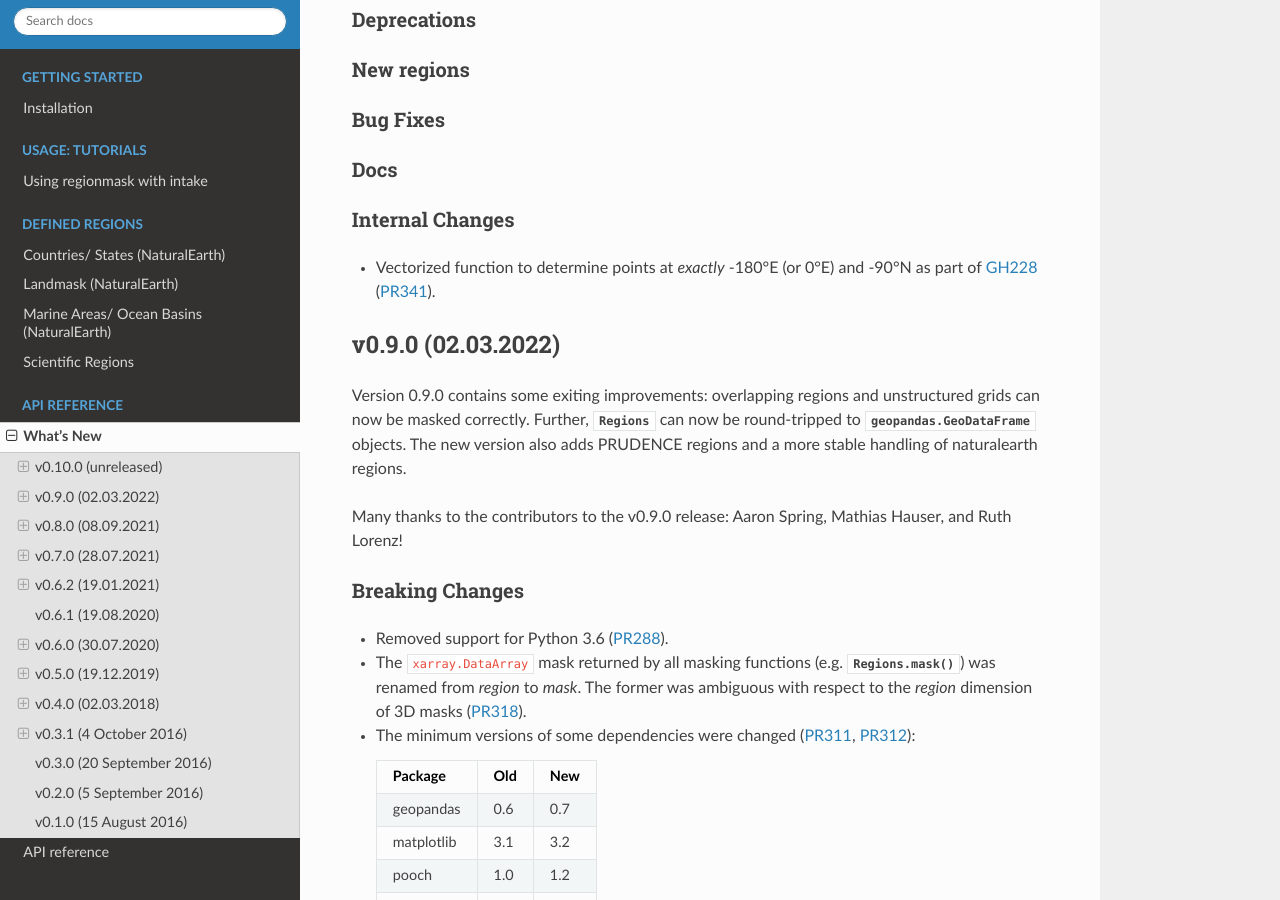
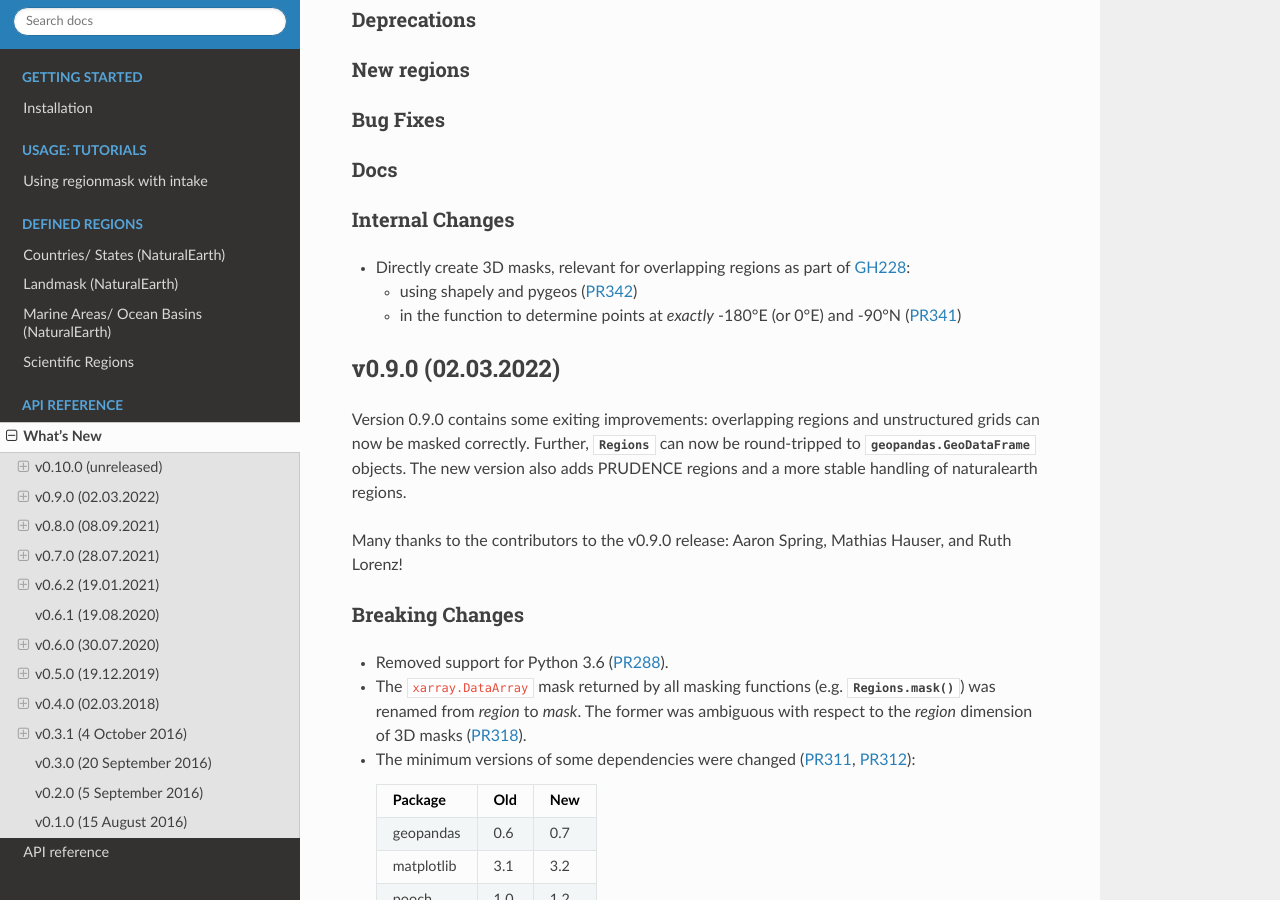
Before and after one commit to regionmask/regionmask, a Sphinx documentation site: the page built from docs/whats_new.rst, in a window 1280 px wide and 900 px high, scrolled down 434 px. Built offline with Sphinx 7.4.7 and the Read the Docs theme 2.0.0, drawn with Linux system fonts in a browser that asks for light colours; pages that are not in the unit, such as notebooks, are missing from menus; the version number could not be read and is left out.

Commit message:
shapely & pygeos: directly create 3D masks

```diff
--- a/docs/whats_new.rst
+++ b/docs/whats_new.rst
@@ -34,8 +34,10 @@ Docs
 Internal Changes
 ~~~~~~~~~~~~~~~~
 
-- Vectorized function to determine points at *exactly* -180°E (or 0°E) and -90°N as
-  part of :issue:`228` (:pull:`341`).
+- Directly create 3D masks, relevant for overlapping regions as part of :issue:`228`:
+
+  - using shapely and pygeos (:pull:`342`)
+  - in the function to determine points at *exactly* -180°E (or 0°E) and -90°N (:pull:`341`)
 
 .. _whats-new.0.9.0:
 
```
